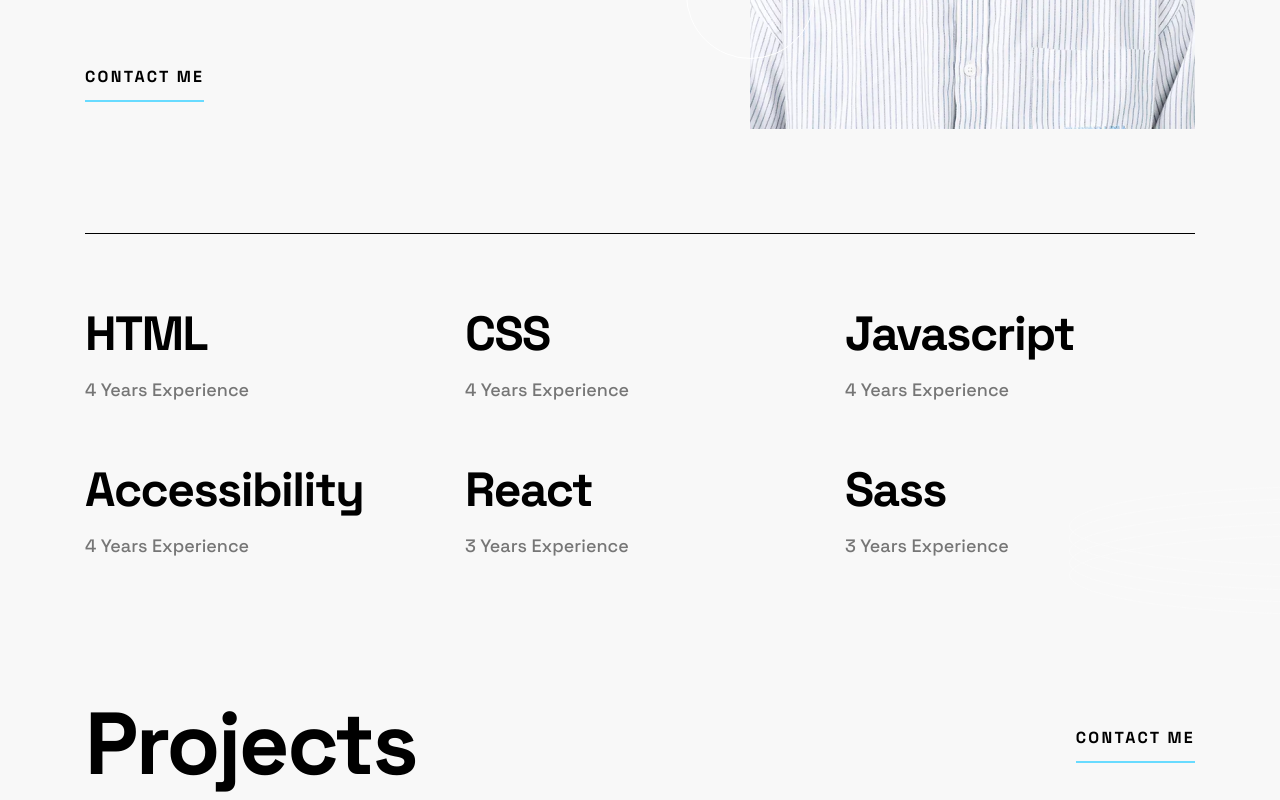
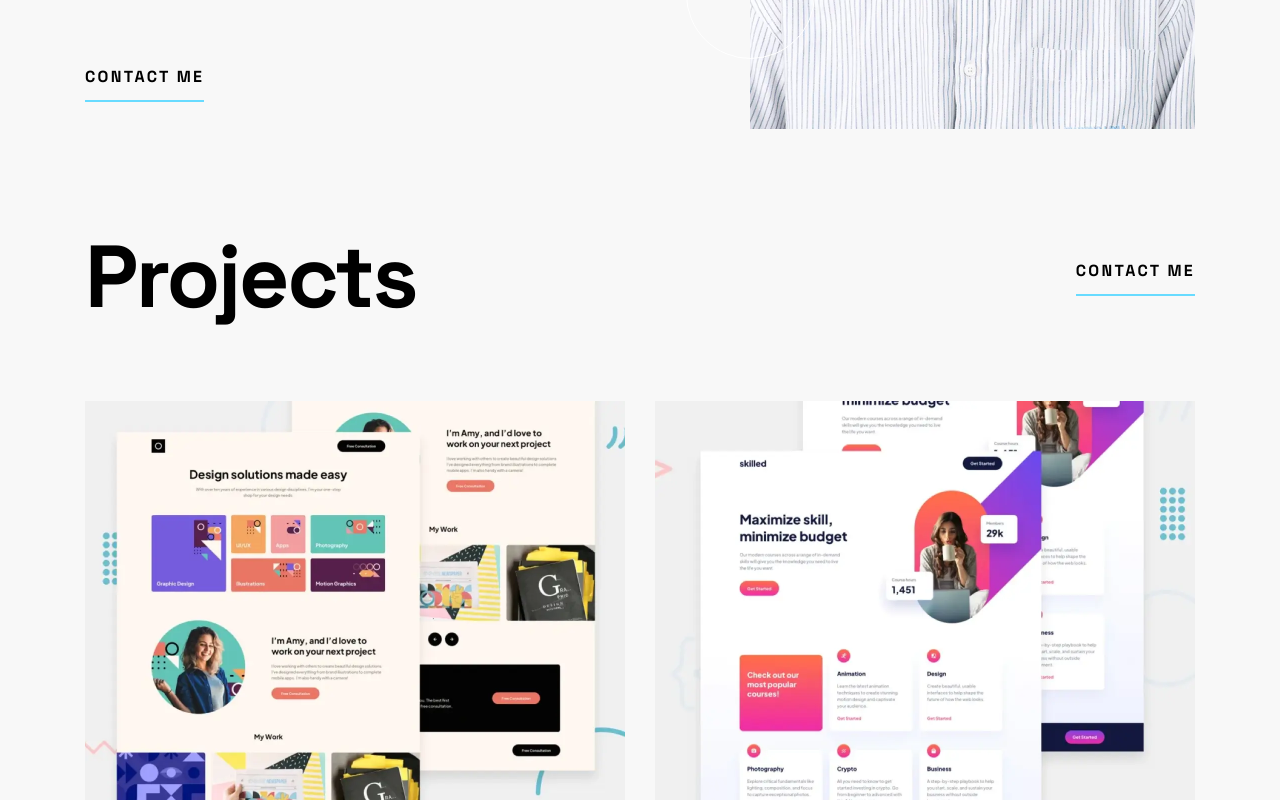
Before and after one commit to HanSeongLee/devcomma-portfolio, a Next.js app: page / in a window 1280 px wide. Shown: the part 591-1391 px from the top of the page. Built offline with nearby package versions, Linux system fonts and the light colour scheme; no server answers.

Commit message:
ADD | Remove SkillSection component from main page

```diff
--- a/pages/index.tsx
+++ b/pages/index.tsx
@@ -2,7 +2,6 @@ import type { NextPage } from 'next'
 import styles from './style.module.scss';
 import Header from 'components/Header';
 import HeroSection from 'components/HeroSection';
-import SkillSection from 'components/SkillSection';
 import ProjectSection from 'components/ProjectSection';
 import ContactSection from 'components/ContactSection';
 
@@ -13,7 +12,6 @@ const Home: NextPage = () => {
                 <Header className={styles.header} />
                 <div className={styles.container}>
                     <HeroSection />
-                    <SkillSection />
                     <ProjectSection />
                     <div className={styles.contactSectionWrapper}>
                         <ContactSection id={'contact'} />
```
